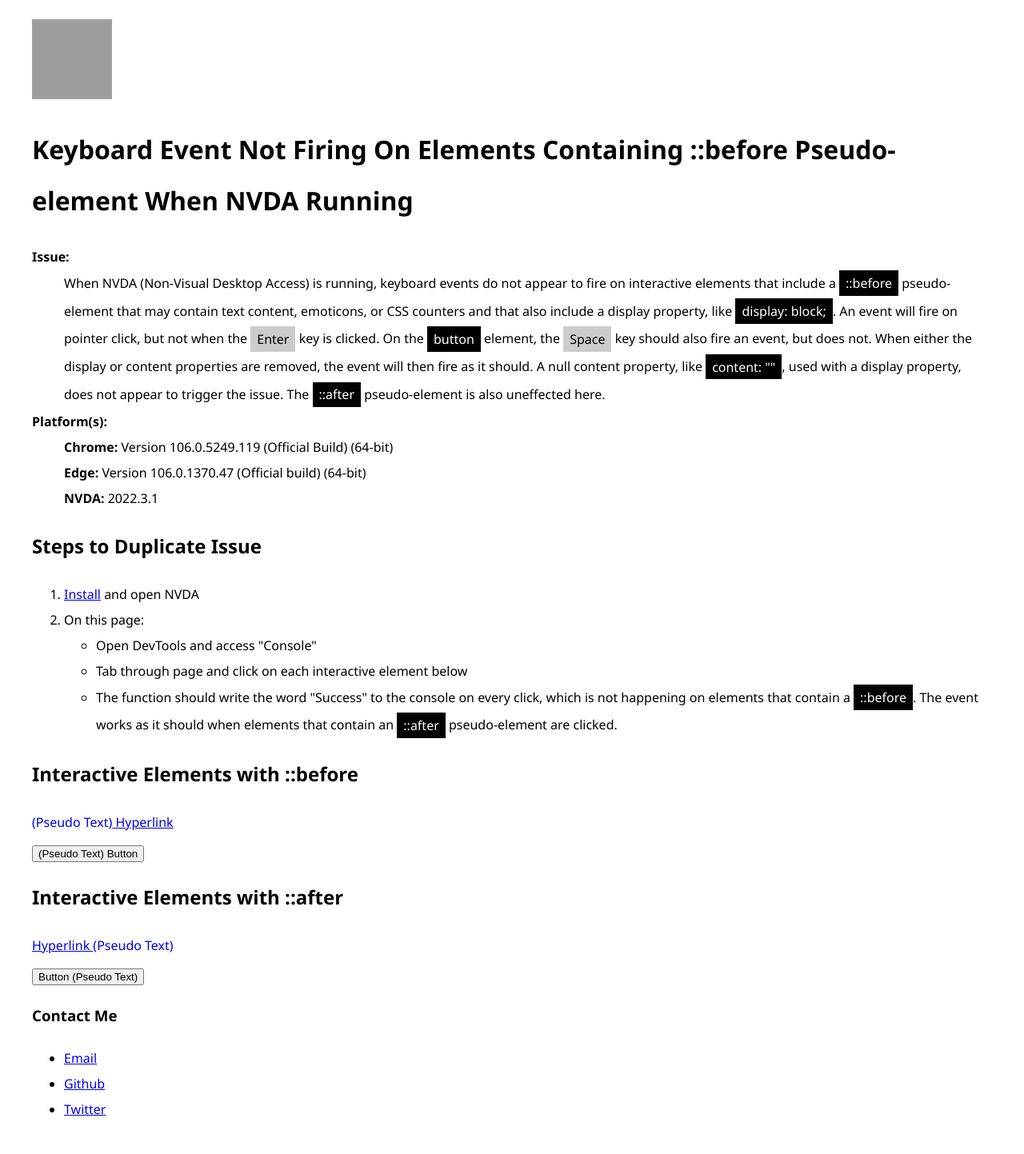
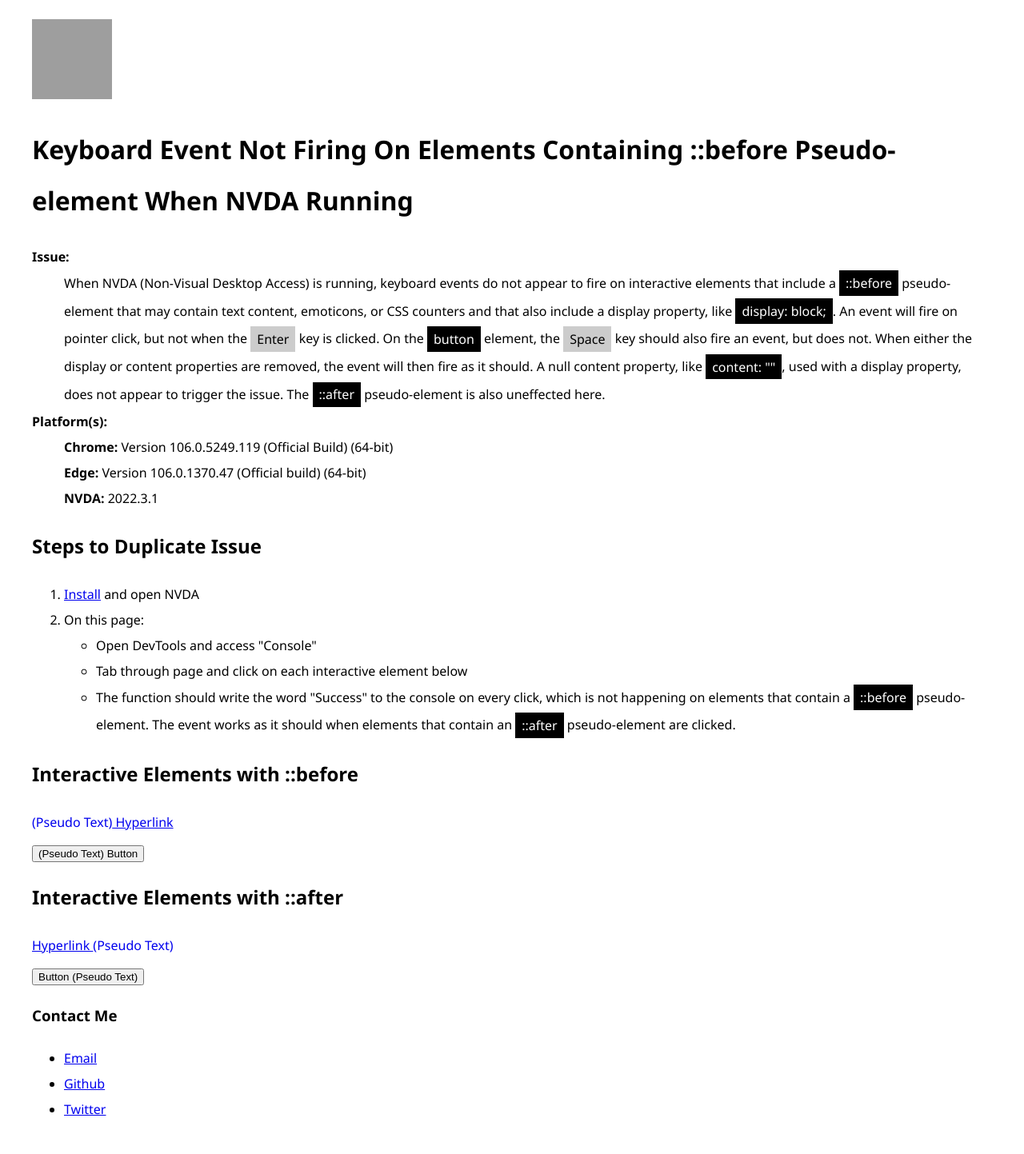
Before and after one commit to michaelspellacy/michaelspellacy.github.io, a Jekyll site: the page bugs/nvda-before-pseudo-element.html, which Jekyll copies as it is, in a window 1280 px wide. Shown: the whole page at 80% size. Built offline with Jekyll 4.4.1, drawn with Linux system fonts in a browser that asks for light colours; grey boxes are pictures that could not be loaded.

Commit message:
Update nvda-before-pseudo-element.html

```diff
--- a/bugs/nvda-before-pseudo-element.html
+++ b/bugs/nvda-before-pseudo-element.html
@@ -67,7 +67,7 @@
         <ul>
           <li>Open DevTools and access "Console"</li>
           <li>Tab through page and click on each interactive element below</li>
-          <li>The function should write the word "Success" to the console on every click, which is not happening on elements that contain a <code>::before</code>. The event works as it should when elements that contain an <code>::after</code> pseudo-element are clicked.</li>
+          <li>The function should write the word "Success" to the console on every click, which is not happening on elements that contain a <code>::before</code> pseudo-element. The event works as it should when elements that contain an <code>::after</code> pseudo-element are clicked.</li>
         </ul>
 
       </li>
```
